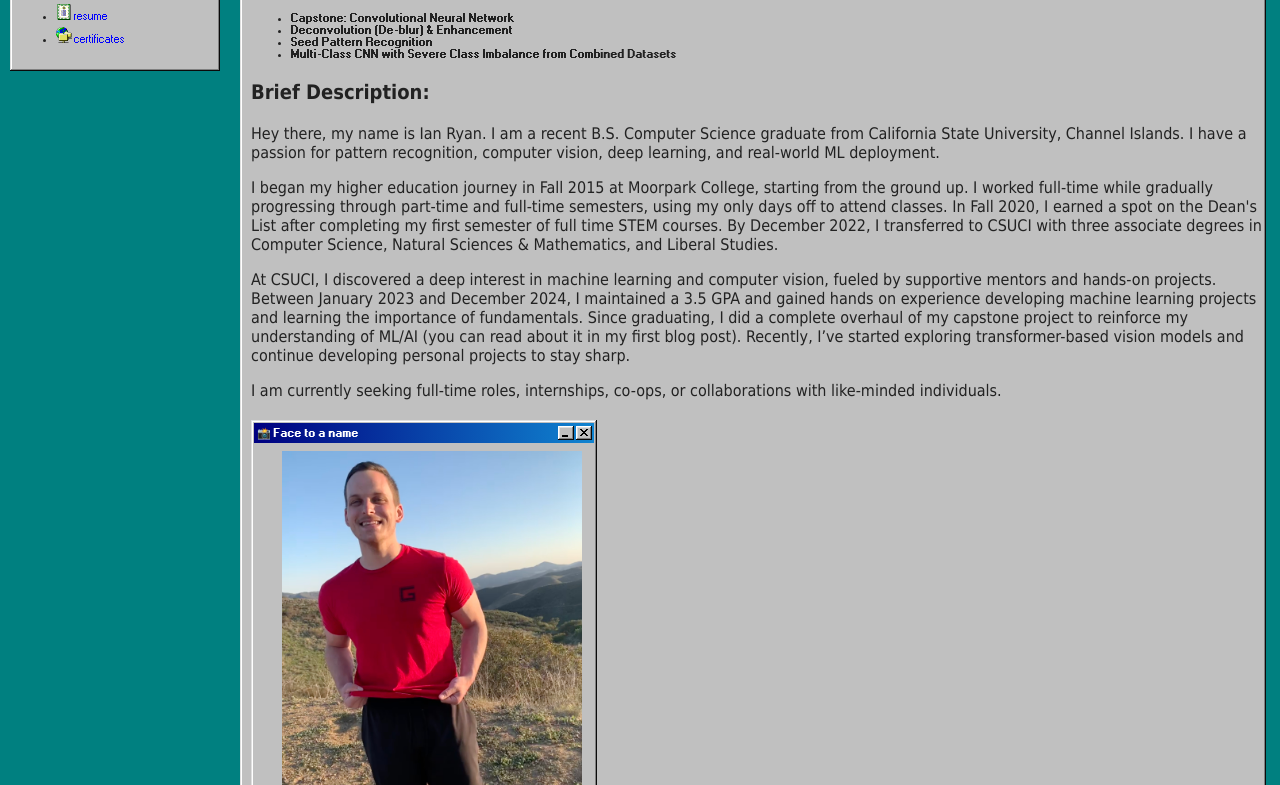
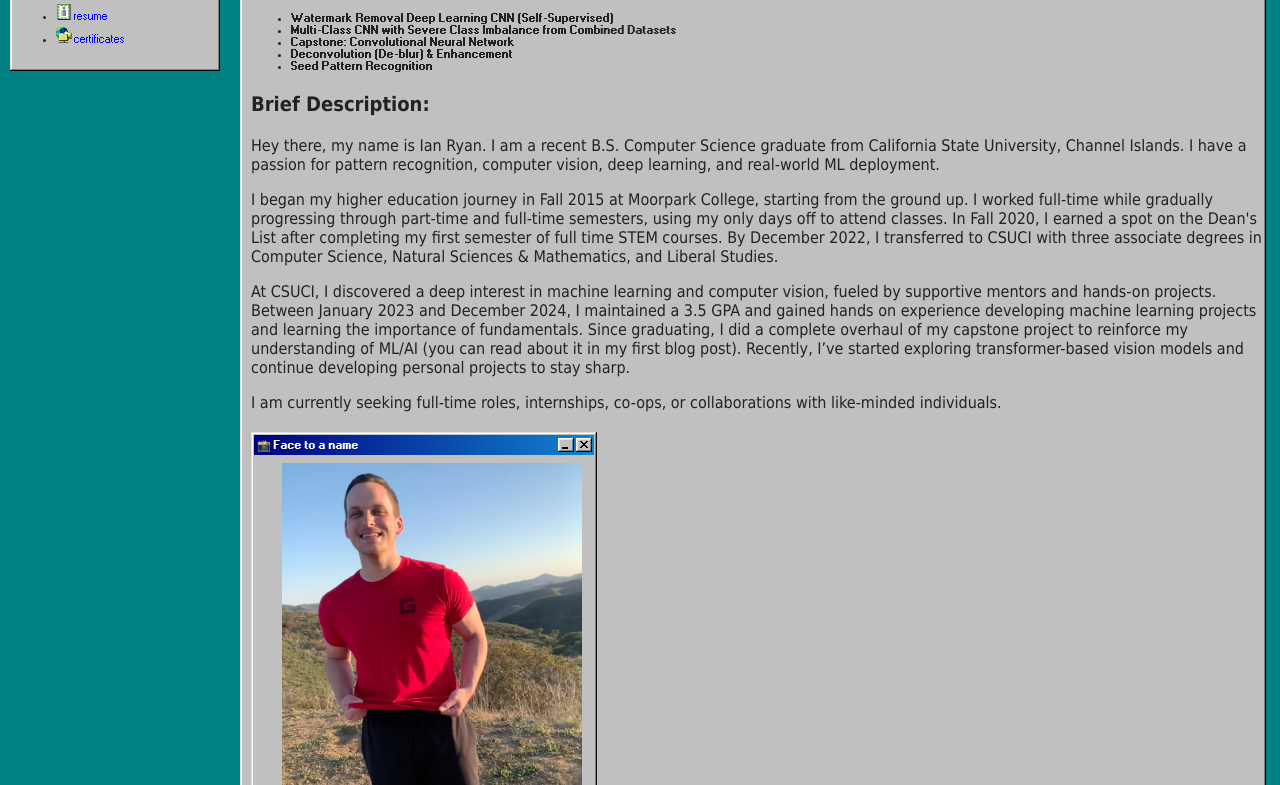
Before and after one commit to ianhenryryan/ianhryan.com, a plain HTML site: page index.html in a window 1280 px wide. Shown: the part 139-924 px from the top of the page. Drawn offline with nearby package versions, Linux system fonts and the light colour scheme.

Commit message:
Add files via upload

```diff
--- a/index.html
+++ b/index.html
@@ -5,6 +5,7 @@
   <meta name="viewport" content="width=device-width, initial-scale=1.0"/>
   <title>Ian H. Ryan - Home</title>
 
+  <link rel="icon" type="image/png" href="images/computer_2-0.png">
   <link rel="stylesheet" href="https://unpkg.com/98.css">
   <link rel="stylesheet" href="style.css">
 
@@ -242,10 +243,11 @@
       <div class="window-body">
         <h2>my projects</h2>
         <ul>
+          <li><strong>Watermark Removal Deep Learning CNN (Self-Supervised) </strong></li>
+          <li><strong>Multi-Class CNN with Severe Class Imbalance from Combined Datasets</strong></li>
           <li><strong>Capstone: Convolutional Neural Network</strong></li>
           <li><strong>Deconvolution (De-blur) & Enhancement</strong></li>
           <li><strong>Seed Pattern Recognition</strong></li>
-          <li><strong>Multi-Class CNN with Severe Class Imbalance from Combined Datasets</strong></li>
         </ul>
 	<p style="font-family: 'MS Sans Serif', Tahoma, sans-serif; font-size: 20px"><strong>Brief Description:</strong></p>
 <p style="font-family: 'MS Sans Serif', Tahoma, sans-serif; font-size: 16px">
```
